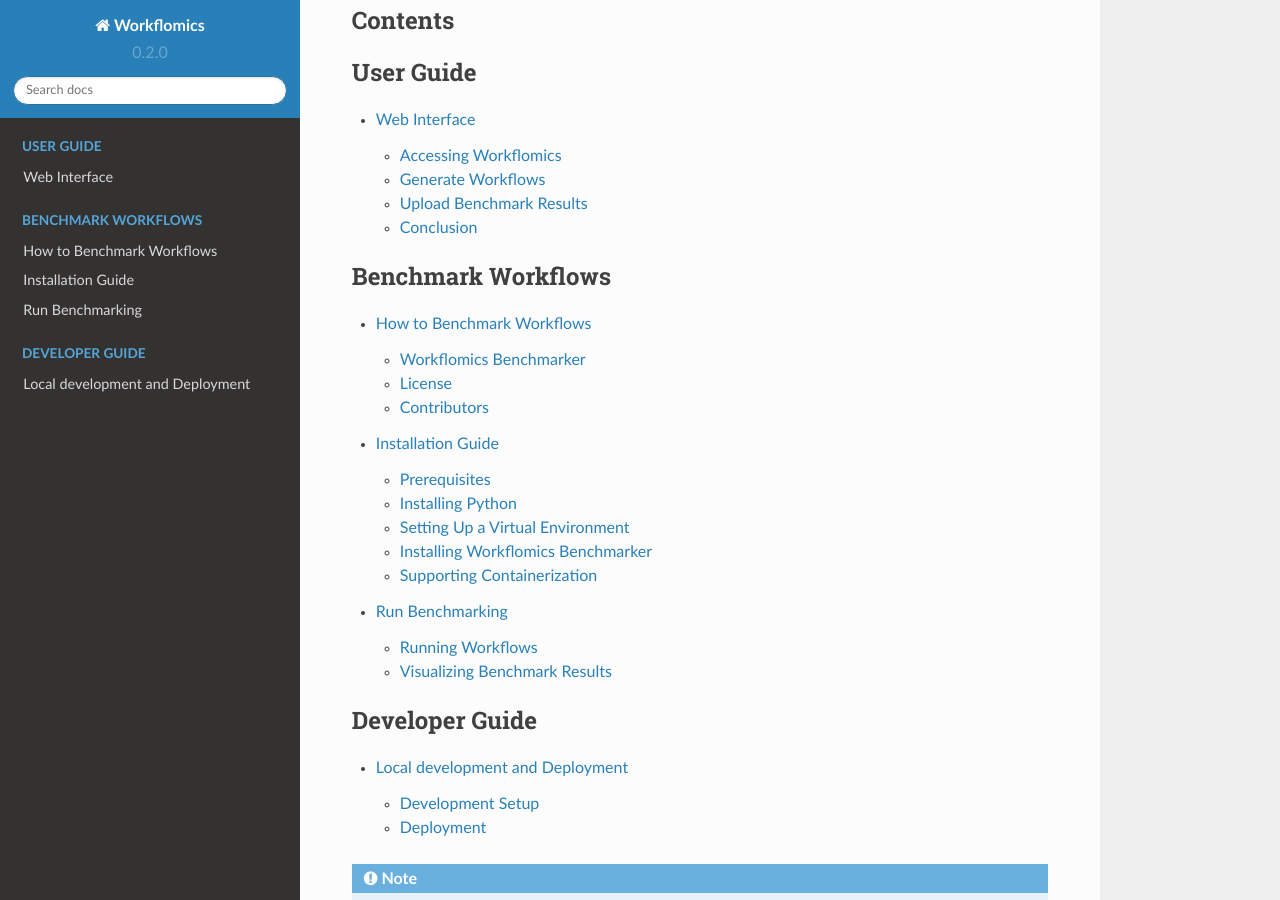
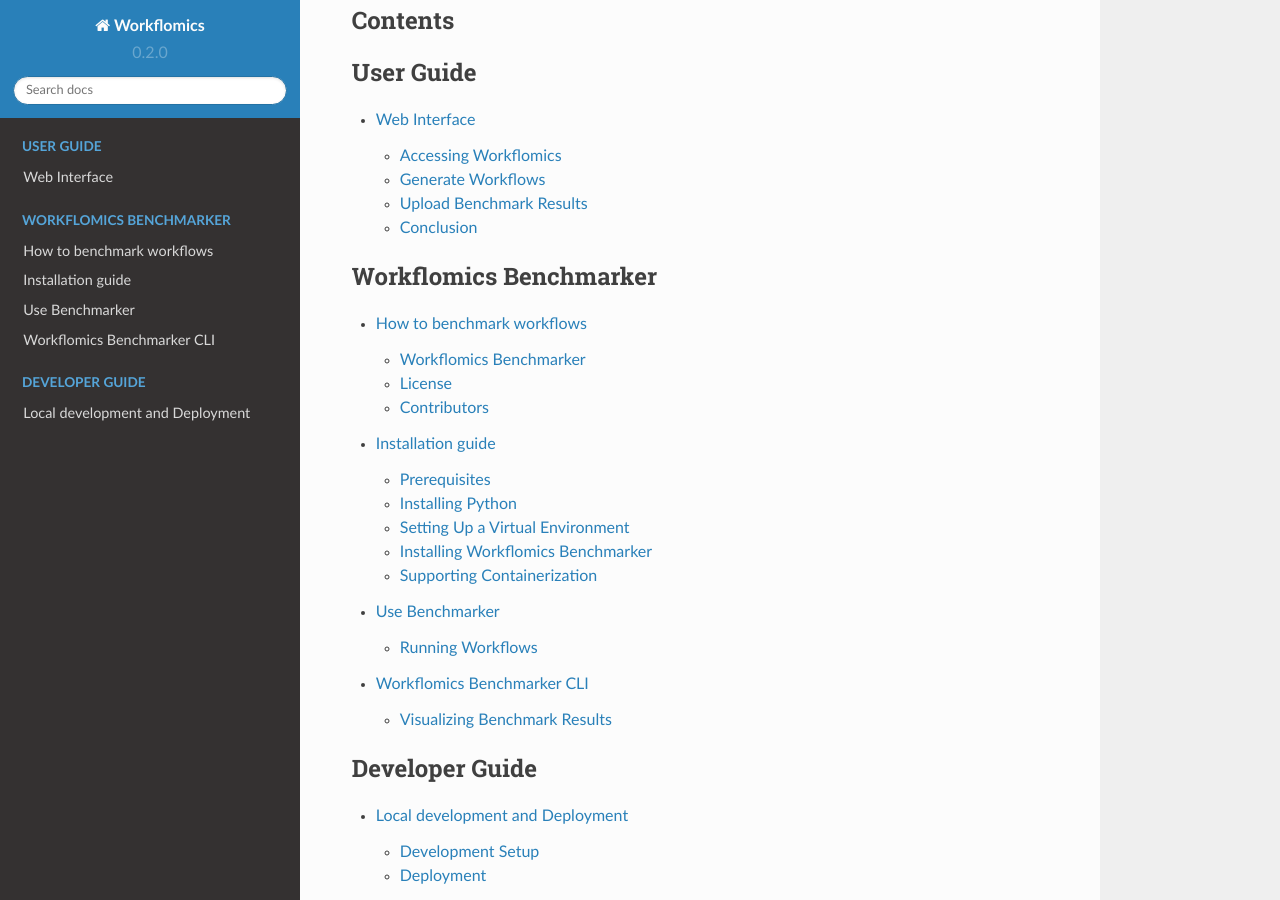
Before and after one commit to Workflomics/workflomics-readthedocs, a Sphinx documentation site: the page built from docs/source/index.rst, in a window 1280 px wide and 900 px high, scrolled down 548 px. Built offline with Sphinx 7.4.7 and the Read the Docs theme 2.0.0, drawn with Linux system fonts in a browser that asks for light colours; part of the change alters nothing that is shown.

Commit message:
Update links and Include CLI documentation

```diff
--- a/docs/source/index.rst
+++ b/docs/source/index.rst
@@ -21,7 +21,7 @@ Contents
 
 .. toctree::
    :maxdepth: 2
-   :caption: Benchmark Workflows
+   :caption: Workflomics Benchmarker
 
    workflomics-benchmarker/benchmarker-overview
    workflomics-benchmarker/benchmarker-installation
--- a/docs/source/workflomics-benchmarker/benchmarker-installation.rst
+++ b/docs/source/workflomics-benchmarker/benchmarker-installation.rst
@@ -1,7 +1,7 @@
-Installation Guide
+Installation guide
 ==================
 
-This documentation provides instructions for setting up your local environment to benchmark workflows generated by the Worklomics web platform. The setup involves installing Python, setting up a virtual environment, installing the Workflomics benchmarker and supporting containerization.
+This documentation provides instructions for setting up your local environment to benchmark workflows generated by the Worklomics web platform. The setup involves installing Python, setting up a virtual environment, installing the `Workflomics Benchmarker<https://github.com/Workflomics/workflomics-benchmarker>`_ and supporting containerization.
 
 .. note:: If you are using Windows, you will have to install the Windows Subsystem for Linux 2 as documented in the Workflomics Benchmarker `documentation for Microsoft Windows users<https://github.com/Workflomics/workflomics-benchmarker/tree/main?tab=readme-ov-file#ms-windows-users>'_. Your operating system also needs internet access and a recent version of Python (3.9+).
 
@@ -9,7 +9,7 @@ This documentation provides instructions for setting up your local environment t
 Prerequisites
 -------------
 
-The Workflomics benchmarker requires the following environment:
+The `Workflomics Benchmarker<https://github.com/Workflomics/workflomics-benchmarker>`_ requires the following environment:
 
 - Linux, macOS, or WSL2 on Windows
 - Python 3.9 or higher
@@ -47,7 +47,7 @@ After installing Python, proceed to set up a virtual environment for project dep
 Installing Workflomics Benchmarker
 ----------------------------------
 
-With the virtual environment activated, you can now install the Workflomics benchmarker:
+With the virtual environment activated, you can now install the `Workflomics Benchmarker<https://github.com/Workflomics/workflomics-benchmarker>`_:
 
 1. Install `workflomics-benchmarker` using pip:
 
--- a/docs/source/workflomics-benchmarker/benchmarker-overview.rst
+++ b/docs/source/workflomics-benchmarker/benchmarker-overview.rst
@@ -1,4 +1,4 @@
-How to Benchmark Workflows
+How to benchmark workflows
 ==========================
 
 This section provides an overview on how to execute and benchmark workflows provided by the Workflomics platform. The execution is performed using the `Workflomics Benchmarker command line tool<https://github.com/Workflomics/workflomics-benchmarker>`_.
@@ -6,7 +6,7 @@ This section provides an overview on how to execute and benchmark workflows prov
 Workflomics Benchmarker
 ^^^^^^^^^^^^^^^^^^^^^^^
 
-The Workflomics Benchmarker is a command-line tool that benchmarks the performance of workflows generated by the Workflomics platform. The workflows must be specified in `Common Workflow Language (CWL) <https://www.commonwl.org/>`_ format.
+The `Workflomics Benchmarker<https://github.com/Workflomics/workflomics-benchmarker>`_ is a command-line tool that benchmarks the performance of workflows generated by the Workflomics platform. The workflows must be specified in `Common Workflow Language (CWL) <https://www.commonwl.org/>`_ format.
 The Workflomics Benchmarker generates a report containing performance metrics such as execution time, memory usage, and CPU usage for each workflow step, as well as scientific metrics (currently supporting proteomics domain) such as number of proteins identified, number of peptides identified, etc.
 
 
--- a/docs/source/workflomics-benchmarker/benchmarker-usage.rst
+++ b/docs/source/workflomics-benchmarker/benchmarker-usage.rst
@@ -1,7 +1,7 @@
-Run Benchmarking
-================
+Use Benchmarker
+===============
 
-This documentation provides instructions on how to execute and benchmark workflows generated on the Workflomics platform, using the Workflomics Benchmarker CLI.
+This documentation provides instructions on how to execute and benchmark workflows generated on the Workflomics platform, using the `Workflomics Benchmarker<https://github.com/Workflomics/workflomics-benchmarker>`_ CLI.
 
 
 Running Workflows
@@ -9,7 +9,7 @@ Running Workflows
 
 To run the Workflomics workflows:
 
-1. Download workflows that were generated on the Workflomics website (using the "Download selected" button), and unzip them.
+1. Download workflows that were generated on the `Workflomics website<workflomics.org>`_` (using the "Download selected" button), and unzip them.
 
 2. Navigate to the folder containing the unzipped workflows.
 
@@ -27,6 +27,53 @@ To run the Workflomics workflows:
 
 .. note:: Replace `path-to-dir` with the actual path to the directory containing your Workflomics workflows.
 
+
+Command Line Interface
+^^^^^^^^^^^^^^^^^^^^^^
+
+The `Workflomics Benchmarker` CLI provides the following commands (Docker is used by default for benchmarking):
+
+- `workflomics benchmark <path>`: Benchmark workflows in the specified directory (use `.` for the current directory).
+- `workflomics benchmark --help`: Display help information for the benchmark command.
+- `workflomics benchmark --verbose`: Display verbose output during benchmarking.
+- `workflomics benchmark --singularity`: Use Singularity containers for benchmarking instead of Docker.
+- `workflomics run <path>`: Run workflows in the specified directory without benchmarking.
+- `workflomics run --help`: Display help information for the run command.
+
+Workflomics Benchmarker CLI
+===========================
+
+The **Workflomics Benchmarker** CLI utilizes Docker by default for benchmarking and provides the following commands:
+
+**Commands:**
+
+- **Benchmarking Workflows**
+
+  .. code-block:: console
+
+     $ workflomics benchmark <path>
+     # Benchmark workflows in the specified directory. Use '.' for the current directory.
+
+     $ workflomics benchmark --help
+     # Display help information for the benchmark command.
+
+     $ workflomics benchmark --verbose
+     # Display verbose output during benchmarking.
+
+     $ workflomics benchmark --singularity
+     # Use Singularity containers for benchmarking instead of Docker.
+
+- **Running Workflows**
+
+  .. code-block:: console
+
+     $ workflomics run <path>
+     # Run workflows in the specified directory without benchmarking.
+
+     $ workflomics run --help
+     # Display help information for the run command.
+
+
 Visualizing Benchmark Results
 -----------------------------
 
```
